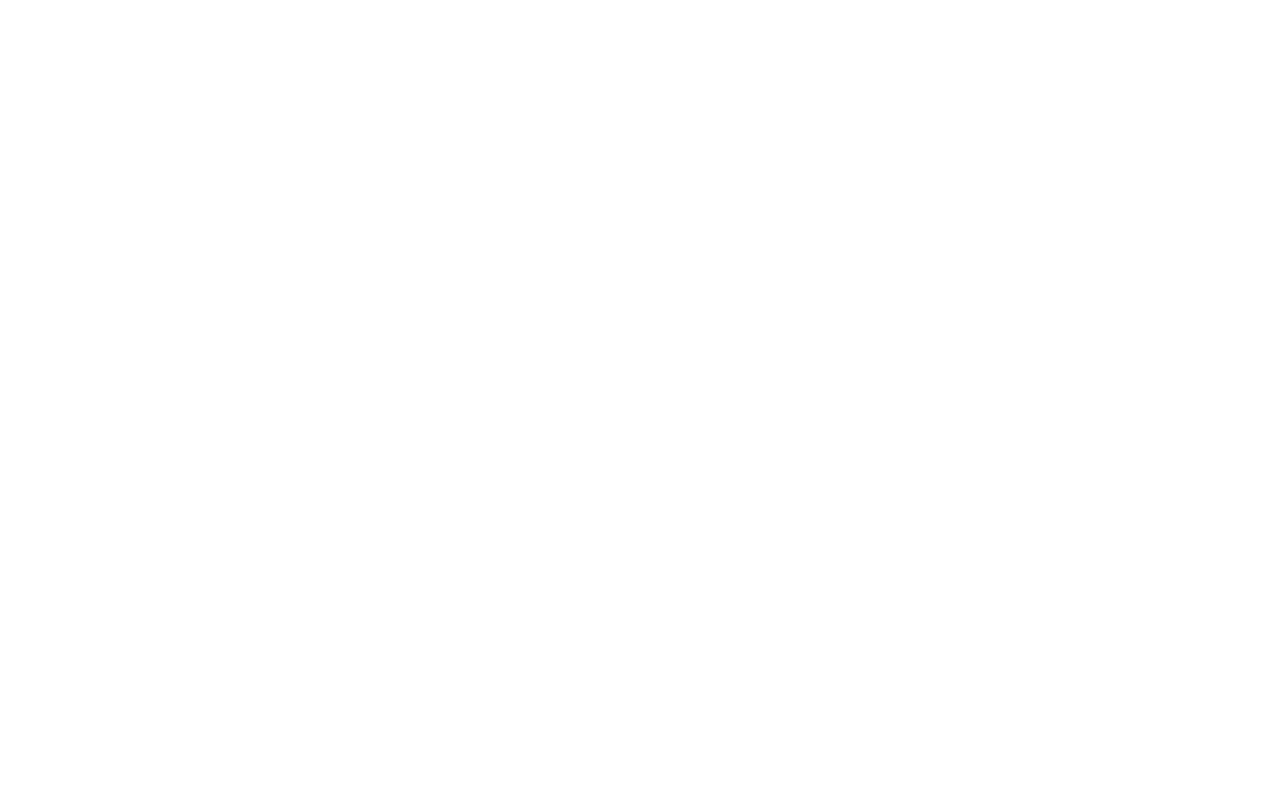
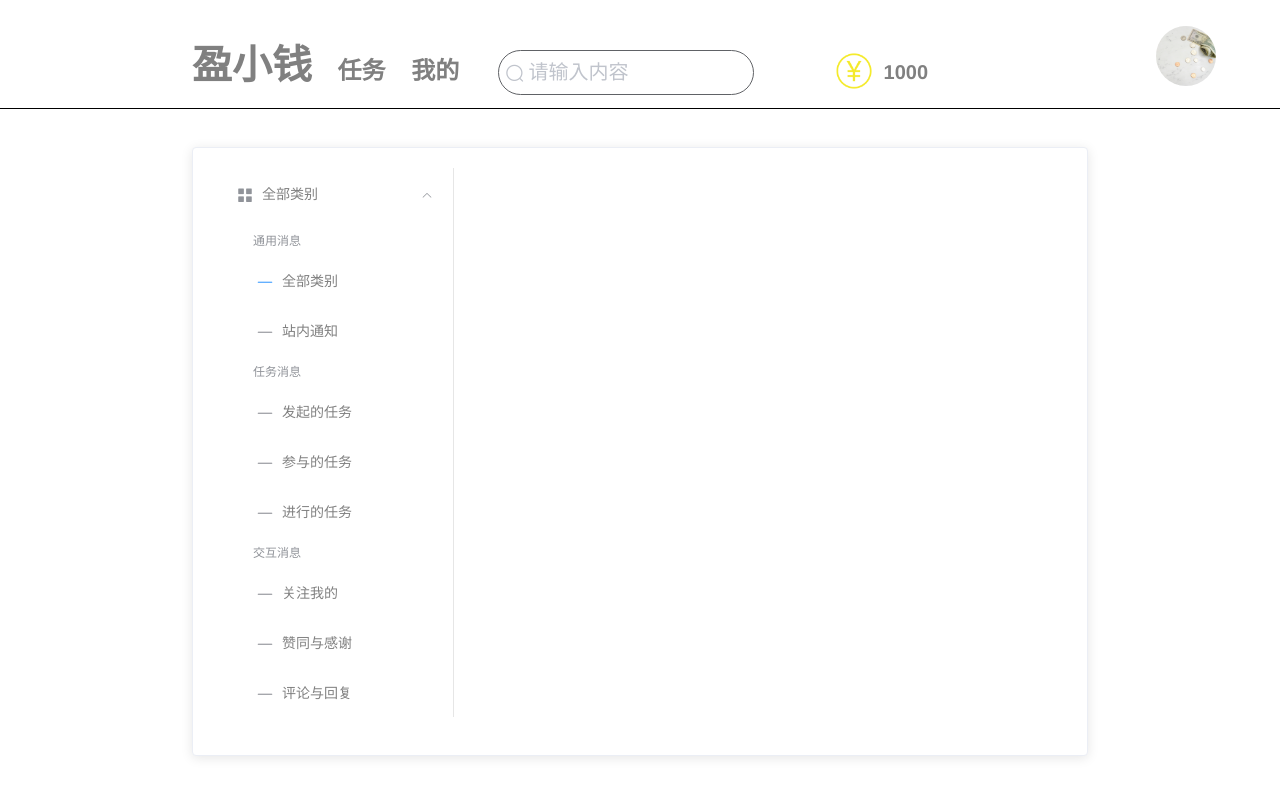
Before and after one commit to haowe-7/Fat-Wallet-FrontEnd, a Vue app: page /mainpage/notice in a window 1280 px wide. Shown: the top 796 px of the page. Built offline with nearby package versions, Linux system fonts and the light colour scheme.

Commit message:
1.添加消息模块导航栏

```diff
--- a/src/components/MainPage.vue
+++ b/src/components/MainPage.vue
@@ -24,7 +24,7 @@
         <div class="simpleDetail">
           <p v-on:click="goToMainPage">主页</p>
           <p v-on:click="goToSetting">设置</p>
-          <p>消息</p>
+          <p v-on:click="goToNoticePage">消息</p>
           <p>退出</p>
         </div>
         <div slot="reference" class="avatar">
@@ -56,6 +56,9 @@
     },
     moneyIconClick() {
       this.money += 200;
+    },
+    goToNoticePage() {
+      this.$router.push({ path: '/mainpage/notice' });
     }
   },
   mounted() {
--- /dev/null
+++ b/src/components/Notice/NoticePage.vue
@@ -0,0 +1,114 @@
+<template>
+  <div>
+    <el-card class="card">
+      <div class="nav">
+        <el-menu
+          default-active="1"
+          class="el-menu-vertical-demo"
+          @open="handleOpen"
+          @close="handleClose"
+          @select="handleClick">
+          <el-submenu index="0">
+            <el-menu-item slot="title" id="title-el-menu-item" index="0">
+              <i class="el-icon-menu"></i>
+              <span>{{noticeType}}</span>
+            </el-menu-item>
+            <el-menu-item-group title="通用消息">
+              <el-menu-item index="1">
+                <i class="el-icon-minus"></i>
+                <span>{{noticeTypeList[0]}}</span>
+              </el-menu-item>
+              <el-menu-item index="2">
+                <i class="el-icon-minus"></i>
+                <span>{{noticeTypeList[1]}}</span>
+              </el-menu-item>
+            </el-menu-item-group>
+             <el-menu-item-group title="任务消息">
+              <el-menu-item index="3">
+                <i class="el-icon-minus"></i>
+                <span>{{noticeTypeList[2]}}</span>
+              </el-menu-item>
+              <el-menu-item index="4">
+                <i class="el-icon-minus"></i>
+                <span>{{noticeTypeList[3]}}</span>
+              </el-menu-item>
+              <el-menu-item index="5">
+                <i class="el-icon-minus"></i>
+                <span>{{noticeTypeList[4]}}</span>
+              </el-menu-item>
+            </el-menu-item-group>
+            <el-menu-item-group title="交互消息">
+              <el-menu-item index="6">
+                <i class="el-icon-minus"></i>
+                <span>{{noticeTypeList[5]}}</span>
+              </el-menu-item>
+              <el-menu-item index="7">
+                <i class="el-icon-minus"></i>
+                <span>{{noticeTypeList[6]}}</span>
+              </el-menu-item>
+              <el-menu-item index="8">
+                <i class="el-icon-minus"></i>
+                <span>{{noticeTypeList[7]}}</span>
+              </el-menu-item>
+            </el-menu-item-group>
+          </el-submenu>
+        </el-menu>
+      </div>
+      <div class="content">
+        <keep-alive>
+
+        </keep-alive>
+      </div>
+    </el-card>
+  </div>
+</template>
+
+<script>
+export default {
+  name: 'NoticePage',
+  components: {
+  },
+  data() {
+    return {
+      noticeTypeList: ['全部类别', '站内通知', '发起的任务', '参与的任务', '进行的任务', '关注我的', '赞同与感谢', '评论与回复'],
+      noticeType: '全部类别'
+    };
+  },
+  methods: {
+    handleOpen(key, keyPath) {
+      console.log(key);
+    },
+    handleClick(tab, event) {
+      if(tab == 0) return;
+      this.noticeType = this.noticeTypeList[tab-1];
+      console.log(this.noticeType);
+    }
+  },
+};
+</script>
+
+<style scoped>
+.card {
+  margin-left: 15%;
+  margin-right: 15%;
+  margin-top: 3%;
+  margin-bottom: 3%;
+}
+
+.nav {
+  display: inline-block;
+  width: auto;
+  vertical-align: top;
+}
+
+.content {
+  display: inline-block;
+  margin-left: 2%;
+  width: 75%;
+}
+
+#title-el-menu-item {
+  padding-left: 0px ! important;
+}
+
+</style>
--- a/src/router/index.js
+++ b/src/router/index.js
@@ -18,6 +18,7 @@
 import SettingPage from '@/components/SettingPage';
 import PersonalInfoComponent from '@/components/Setting/PersonalInfoComponent';
 import PersonalPrivacyComponent from '@/components/Setting/PersonalPrivacyComponent';
+import NoticePage from '@/components/Notice/NoticePage';
 
 Vue.use(Router);
 
@@ -137,6 +138,11 @@
               component: PersonalPrivacyComponent
             }
           ]
+        },
+        {
+          path: 'notice',
+          name: 'NoticePage',
+          component: NoticePage,
         }
       ]
     }
```
